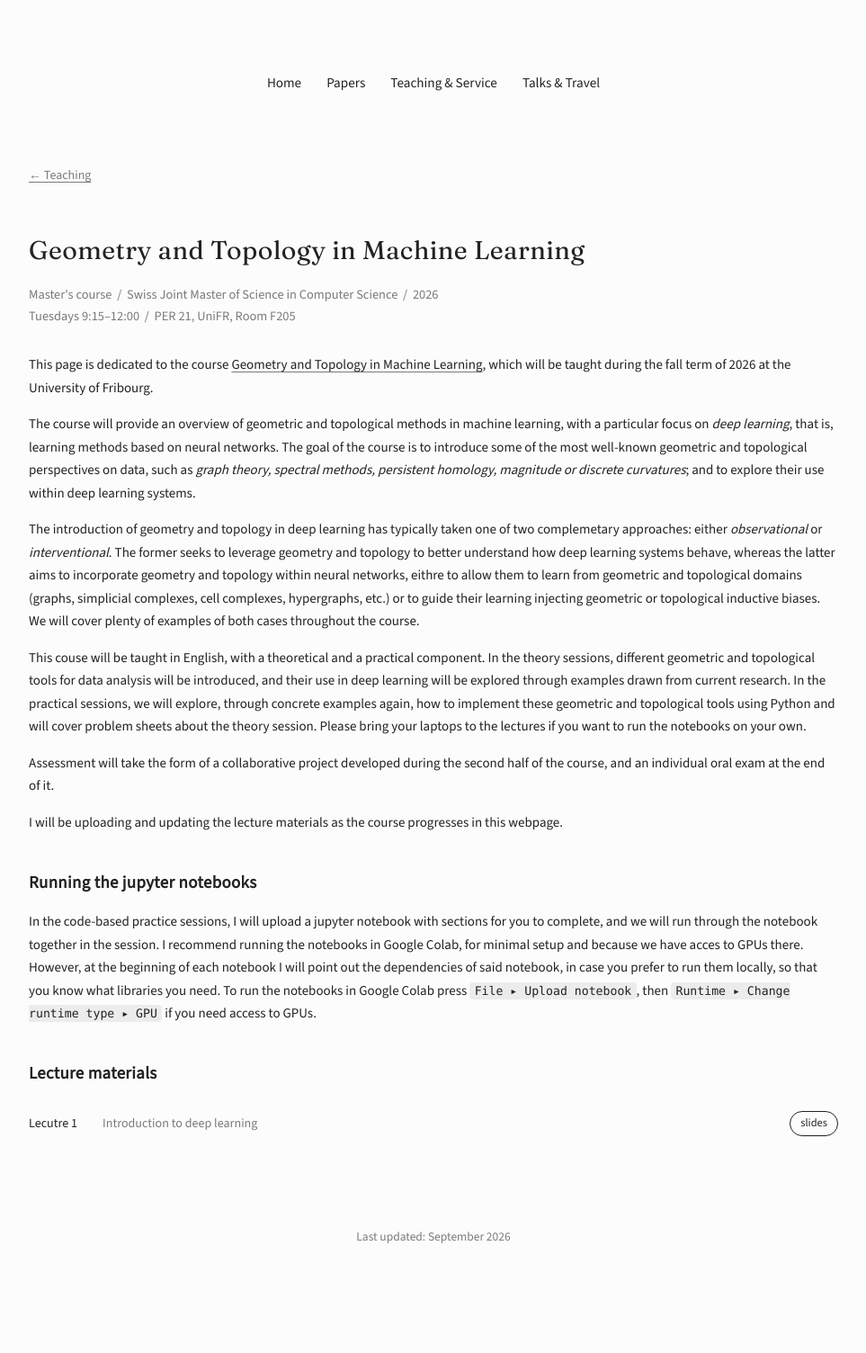
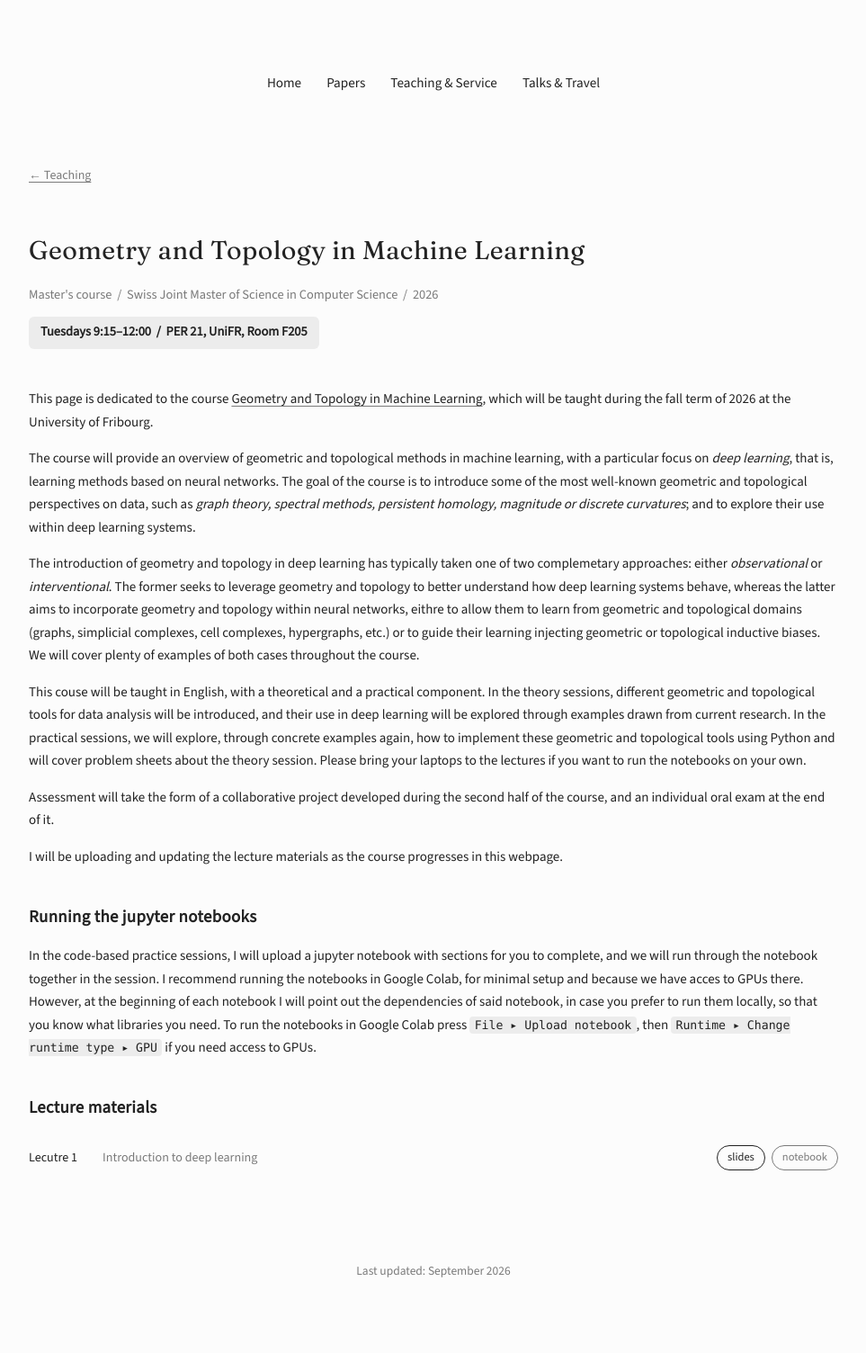
Before and after one commit to inesgare/inesgare.github.io, a Jekyll site: the page built from course-pages/gtml-2026.md, in a window 1280 px wide. Shown: the whole page at 90% size, without its empty margins (158-1121 px from the left). Built offline with Jekyll 4.4.1, drawn with Linux system fonts in a browser that asks for light colours; before the commit the page ends 1466 px from its top, so only the background shows below that.

Commit message:
added notebook

```diff
--- a/course-pages/gtml-2026.md
+++ b/course-pages/gtml-2026.md
@@ -7,7 +7,9 @@ layout: default
 
 # Geometry and Topology in Machine Learning
 
-<p class="course-page-meta">Master's course &nbsp;/&nbsp; Swiss Joint Master of Science in Computer Science &nbsp;/&nbsp; 2026 <br>Tuesdays 9:15&ndash;12:00 &nbsp;/&nbsp; PER 21, UniFR, Room F205</p>
+<p class="course-page-meta">Master's course &nbsp;/&nbsp; Swiss Joint Master of Science in Computer Science &nbsp;/&nbsp; 2026 </p>
+
+<p class="course-schedule">Tuesdays 9:15&ndash;12:00 &nbsp;/&nbsp; PER 21, UniFR, Room F205</p>
 
 This page is dedicated to the course [Geometry and Topology in Machine Learning](https://mcs.unibnf.ch/courses/geometry-and-topology-in-machine-learning-2/), which will be taught during the fall term of 2026 at the University of Fribourg.
 
@@ -33,6 +35,7 @@ In the code-based practice sessions, I will upload a jupyter notebook with secti
     <span class="session-title">Introduction to deep learning</span>
     <div class="session-links">
       <a class="btn-link btn-slides" href="/docs/tdl-course/session-1.pdf">slides</a>
+      <a class="btn-link btn-notebook" href="/docs/tdl-course/practice-1.ipynb" download>notebook</a>
     </div>
   </div>
 </div>
--- a/style.css
+++ b/style.css
@@ -346,6 +346,17 @@ a:hover {
   color: white;
 }
 
+.btn-notebook {
+  border: 1.5px solid var(--muted);
+  color: var(--muted);
+  background: transparent;
+}
+
+.btn-notebook:hover {
+  background: var(--muted);
+  color: white;
+}
+
 /* =========================
    Course Page
    ========================= */
@@ -366,6 +377,18 @@ a:hover {
   font-size: 0.9rem;
   color: var(--muted);
   margin-top: -0.4em;
+  margin-bottom: 0.8em;
+}
+
+.course-schedule {
+  display: inline-block;
+  font-size: 0.9rem;
+  font-weight: 600;
+  color: var(--text);
+  background-color: var(--border);
+  padding: 0.4em 0.9em;
+  border-radius: 6px;
+  margin-top: 0;
   margin-bottom: 2em;
 }
 
```
Also changed, not shown: 3 other files.
